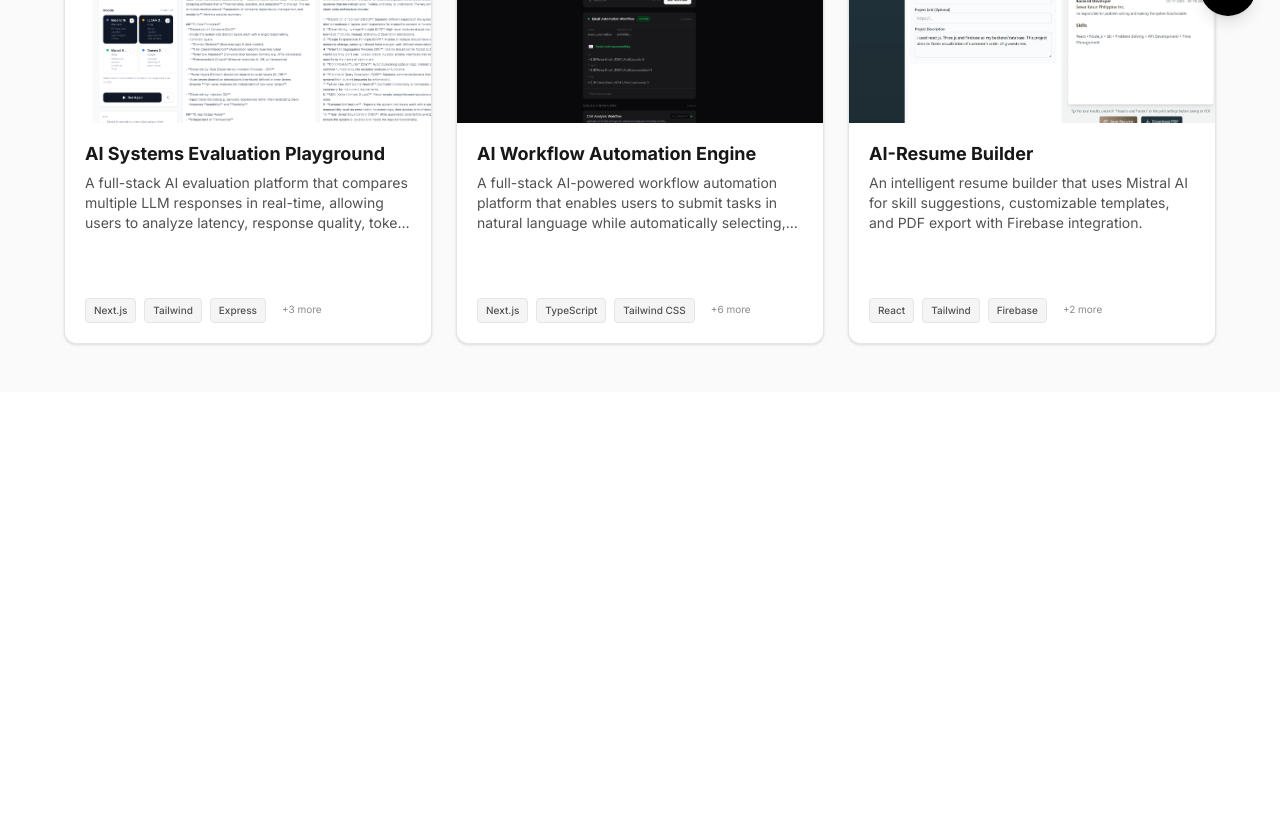
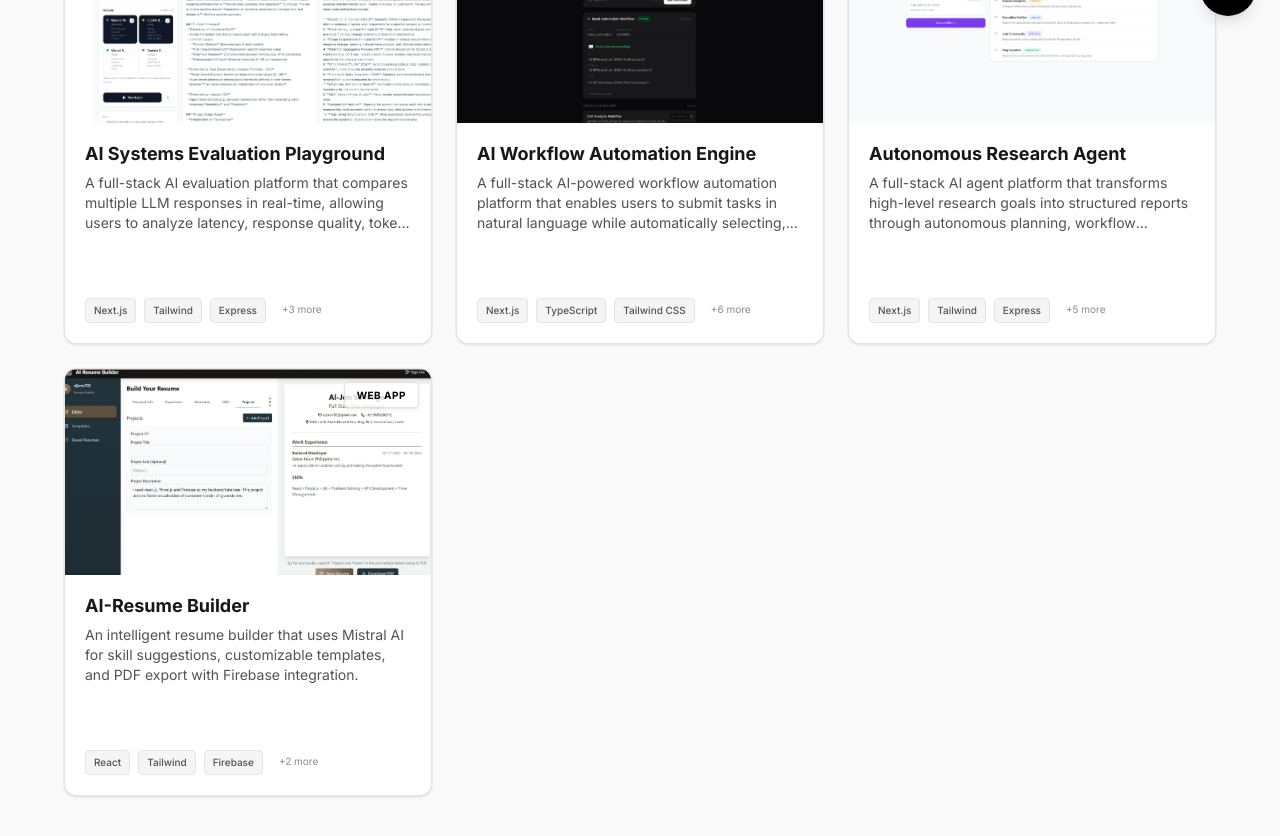
Before and after one commit to Aljon0/Aljon, a Next.js app: page /projects in a window 1280 px wide. Shown: the part 760-1596 px from the top of the page. Before the commit the page ends 1152 px from the top, so only its background shows below. Built offline with nearby package versions, Linux system fonts and the light colour scheme.

Commit message:
Add new project: Autonomous Research Agent with detailed description, features, and technology stack. Include associated image for visual representation.

```diff
--- a/app/projects/page.tsx
+++ b/app/projects/page.tsx
@@ -288,6 +288,61 @@ const allProjects: Project[] = [
       ],
     },
   },
+  {
+    id: 9,
+    title: "Autonomous Research Agent",
+    description:
+      "A full-stack AI agent platform that transforms high-level research goals into structured reports through autonomous planning, workflow orchestration, memory storage, and AI-powered analysis. The system automatically creates research plans, executes tasks through n8n workflows, stores findings, and generates actionable insights.",
+
+    image: "/projects/Autonomous-Research-Agent.png",
+
+    category: "AI Agent",
+
+    technologies: [
+      "Next.js",
+      "Tailwind",
+      "Express",
+      "Supabase",
+      "n8n",
+      "Mistral AI",
+      "Groq",
+      "Docker",
+    ],
+
+    link: "https://autonomous-research-agent-kappa.vercel.app/research",
+
+    featured: true,
+
+    caseStudy: {
+      title: "Autonomous Research Agent",
+
+      overview:
+        "This project is an AI-powered autonomous research system designed to perform multi-step research tasks with minimal human intervention. Users provide a research objective, and the platform automatically generates a research plan, orchestrates workflows through n8n, gathers and analyzes information using AI, stores findings in memory, and produces structured business-ready reports. The project was built to explore agentic AI architectures, workflow automation, and intelligent task execution using modern full-stack technologies.",
+
+      features: [
+        "Goal-Based Research: Users provide a research objective instead of manually defining tasks",
+        "AI Planning Layer: Automatically breaks research goals into actionable steps",
+        "Workflow Orchestration: Executes research tasks through n8n workflows",
+        "Research Tool Integration: Uses search, analysis, and summarization capabilities",
+        "Persistent Memory: Stores findings and execution data in Supabase",
+        "Execution Tracking: Tracks workflow progress throughout the research process",
+        "Structured Report Generation: Produces organized reports with insights and recommendations",
+        "Responsive User Interface: Clean and intuitive experience across desktop and mobile devices",
+        "Modular Agent Architecture: Planning, execution, memory, and reporting layers separated for maintainability",
+      ],
+
+      technologyStack: [
+        "Frontend: Next.js with Tailwind CSS",
+        "Backend: Express.js (Node.js)",
+        "Database: Supabase (PostgreSQL)",
+        "Automation: n8n Workflow Orchestration",
+        "AI Providers: Mistral AI and Groq",
+        "Infrastructure: Docker",
+        "Architecture: Autonomous Agent System",
+      ],
+    },
+  },
+
   {
     id: 1,
     title: "AI-Resume Builder",
```
Also changed, not shown: public/projects/Autonomous-Research-Agent.png (added).
